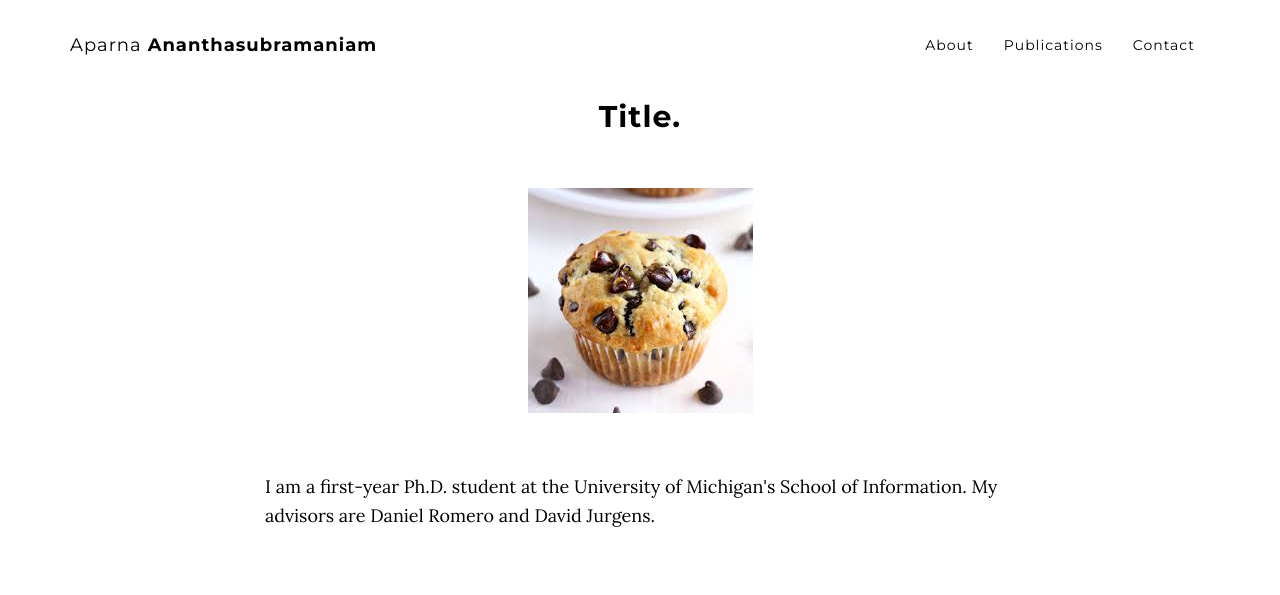
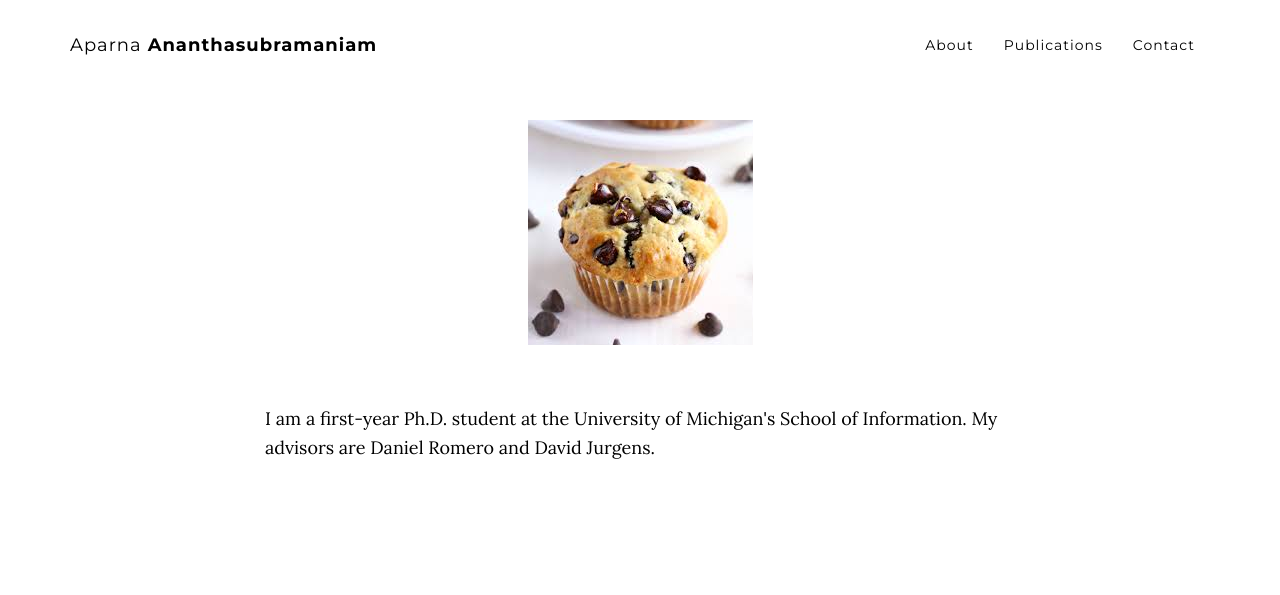
Before and after one commit to aparna-ananth/aparna-ananth.github.io, a website: page index.html in a window 1280 px wide. Shown: the top 595 px of the page. Drawn offline with nearby package versions, Linux system fonts and the light colour scheme.

Commit message:
Update index.html

```diff
--- a/index.html
+++ b/index.html
@@ -75,7 +75,7 @@
     <section id="about" class="container content-section text-center">
         <div class="row">
             <div class="col-lg-8 col-lg-offset-2">
-            	<h2>Title.</h2>
+            	<!-- <h2>Title.</h2> -->
             	<img class="resize" src="./img/photo_of_you.jpeg" alt="Aparna Ananthasubramaniam" hspace="20" vspace="20">
             	<br><br><br>
                 <p>I am a first-year Ph.D. student at the University of Michigan's School of Information. My advisors are Daniel Romero and David Jurgens.</p>
```
